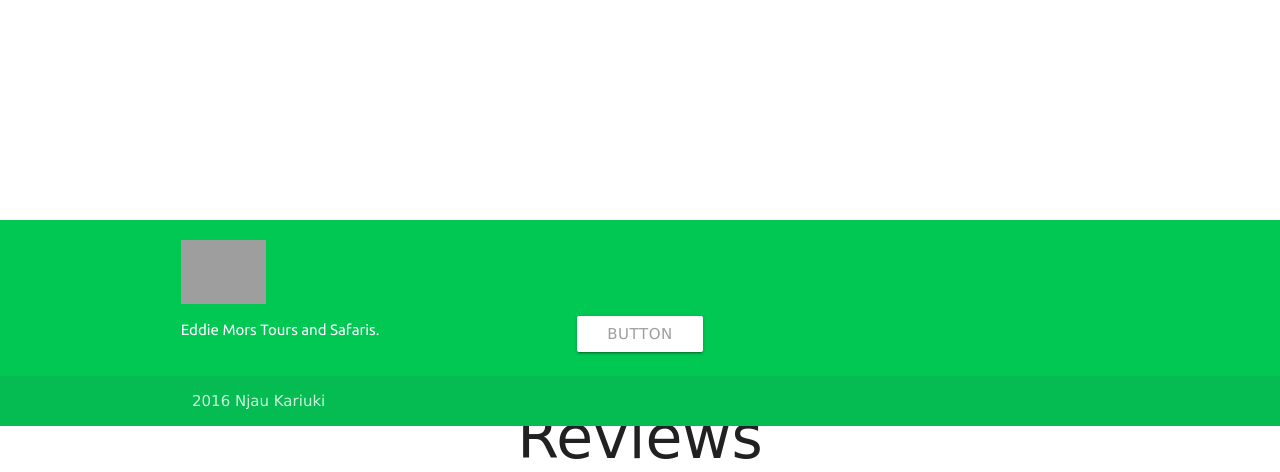
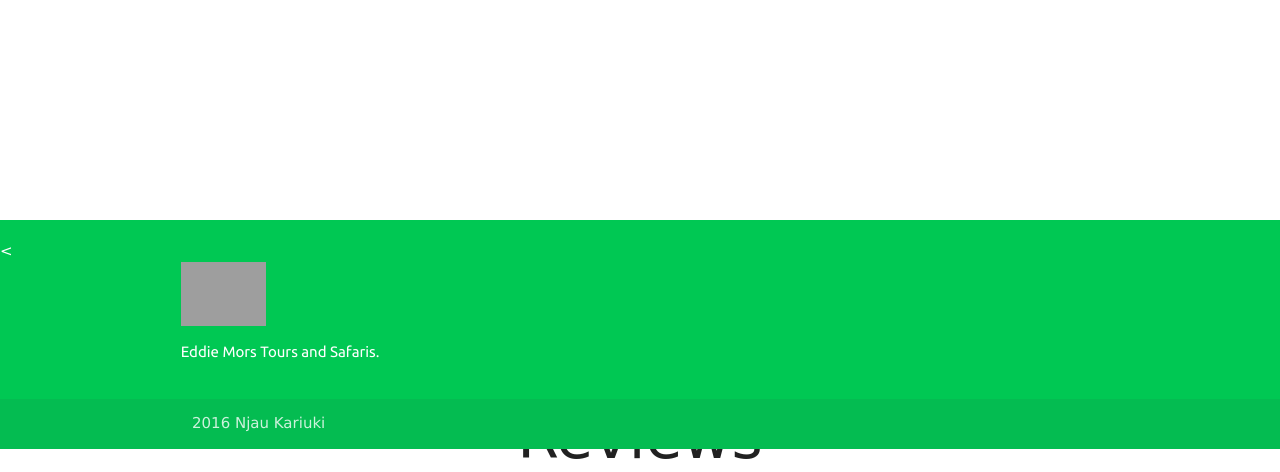
Before and after one commit to njau593/emats, a Django app: page / in a window 1280 px wide. Shown: the part 938-1410 px from the top of the page. Run offline with Django 3.2, Linux system fonts and the light colour scheme; data that the repository does not hold is empty; some libraries are stand-ins or nearby versions; some web fonts are replaced; grey boxes are pictures that could not be loaded.

Commit message:
fixed missing components

```diff
--- a/home/static/css/base.css
+++ b/home/static/css/base.css
@@ -11,17 +11,13 @@
   height: 64px;
 }
 
-body{
-  display: flex;
-  min-height: 100vh;
-  flex-direction: column;
-}
 
-main{
-  flex: 1 0 auto;
-}
+  body {
+    display: flex;
+    min-height: 100vh;
+    flex-direction: column;
+  }
 
-/*.foot-colour{
-  background-color: #666600;
-  padding-top: 20px;
-}*/
+  main {
+    flex: 1 0 auto;
+  }
--- a/home/templates/pages/base.html
+++ b/home/templates/pages/base.html
@@ -13,10 +13,10 @@
 
     <!-- Compiled and minified CSS -->
     <link href="https://fonts.googleapis.com/icon?family=Material+Icons" rel="stylesheet">
-    <link rel="stylesheet" href="https://cdnjs.cloudflare.com/ajax/libs/materialize/0.97.6/css/materialize.min.css">
+    <link rel="stylesheet" href="https://cdnjs.cloudflare.com/ajax/libs/materialize/0.97.7/css/materialize.min.css">
     <!-- Compiled and minified JavaScript -->
     <script src="https://code.jquery.com/jquery-2.1.4.min.js"></script>
-    <script src="https://cdnjs.cloudflare.com/ajax/libs/materialize/0.97.6/js/materialize.min.js"></script>
+    <script src="https://cdnjs.cloudflare.com/ajax/libs/materialize/0.97.7/js/materialize.min.js"></script>
 
     <link rel="stylesheet" href="http://www.w3schools.com/lib/w3.css"/>
 
@@ -88,8 +88,9 @@
   		}
 	   </script>
 
+
     <footer class="page-footer green accent-4">
-        <div class="container">
+       <<div class="container">
          <div class="row">
            <a href="home"><img src="{%static 'images/emats_logo'%}"/></a>
            <p>Eddie Mors Tours and Safaris.</p>
@@ -102,5 +103,4 @@
          </div>
        </div>
     </footer>
-  </body>
 </html>
--- a/home/templates/pages/home.html
+++ b/home/templates/pages/home.html
@@ -48,11 +48,8 @@
 
 
 <div class="carousel carousel-slider center" data-indicators="true">
-  <div class="carousel-fixed-item center">
-    <a class="btn waves-effect white grey-text darken-text-2">button</a>
-  </div>
   {% for methali in misemo %}
-    <div class="carousel-item red white-text" href="#one!">
+    <div class="carousel-item yellow white-text" href="#one!">
       <p>{{methali.Proverb}}</p>
       <p>{{methali.Proverb_translation}}</p>
       <p>{{methali.Proverb_meaning}}</p>
```
Lines whose indentation alone changed are shown as unchanged.
